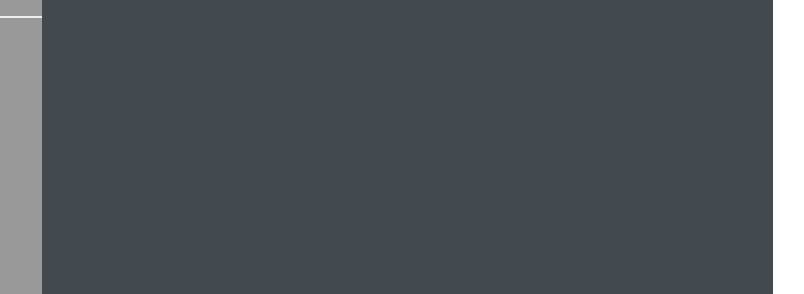
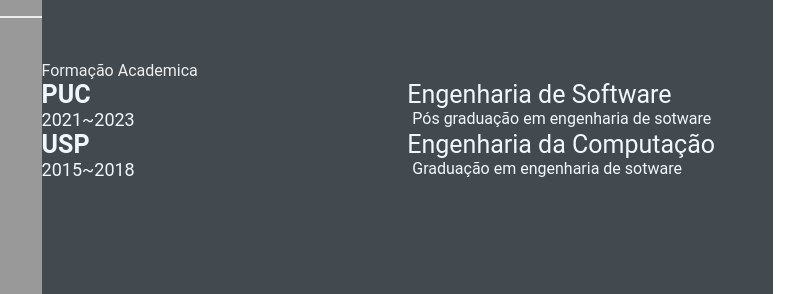
Before and after one commit to jornada-dev/jornada-dev.github.io, a plain HTML site: page index.html in a window 1280 px wide. Shown: the part 387-681 px from the top of the page, 379-1183 px from the left. Drawn offline with Linux system fonts and the light colour scheme.

Commit message:
feature: add school academy (#4)
Co-authored-by: Daniel Santos <drsantos20@gmail.com>

```diff
--- a/index.html
+++ b/index.html
@@ -1,5 +1,6 @@
 <!DOCTYPE html>
 <html lang="en">
+
 <head>
     <meta charset="UTF-8">
     <meta http-equiv="X-UA-Compatible" content="IE=edge">
@@ -9,6 +10,7 @@
     <link rel="stylesheet" href="style.css">
 
 </head>
+
 <body>
     <main class="resume-contents">
         <section class="left-section">
@@ -30,8 +32,12 @@
                 <div class="skills">
                     <p class="left-title">Skills</p>
                     <ul>
-                        <li><p>HTML, CSS, Git & GitHub</p></li>
-                        <li><p>Linux</p></li>
+                        <li>
+                            <p>HTML, CSS, Git & GitHub</p>
+                        </li>
+                        <li>
+                            <p>Linux</p>
+                        </li>
                     </ul>
                 </div>
             </section>
@@ -72,7 +78,33 @@
                     </div>
                 </div>
             </section>
+            <section class="education gap">
+                <div class="right-title">Formação Academica</div>
+                <div class="education-contents">
+                    <div class="education-left">
+                        <p class="education-school-name">PUC</p>
+                        <p class="educationp-time-period">2021~2023</p>
+                    </div>
+                    <div class="education-right">
+                        <p class="education-subject">Engenharia de Software</p>
+                        <p class="education-desc">
+                            Pós graduação em engenharia de sotware
+                        </p>
+                    </div>
+                    <div class="education-left">
+                        <p class="education-school-name">USP</p>
+                        <p class="educationp-time-period">2015~2018</p>
+                    </div>
+                    <div class="education-right">
+                        <p class="education-subject">Engenharia da Computação</p>
+                        <p class="education-desc">
+                            Graduação em engenharia de sotware
+                        </p>
+                    </div>
+                </div>
+            </section>
         </section>
     </main>
 </body>
+
 </html>
```
Lines whose indentation alone changed are shown as unchanged.
